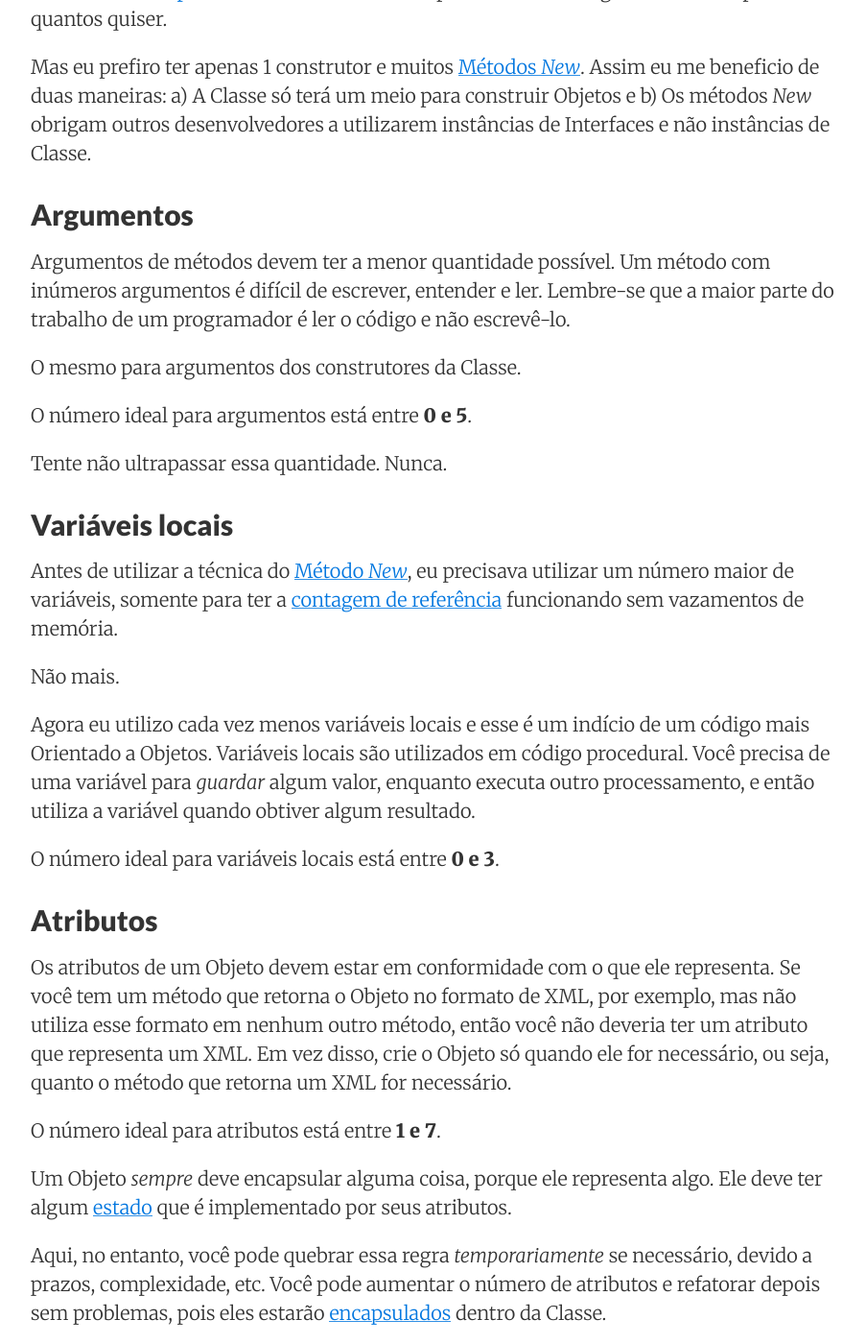
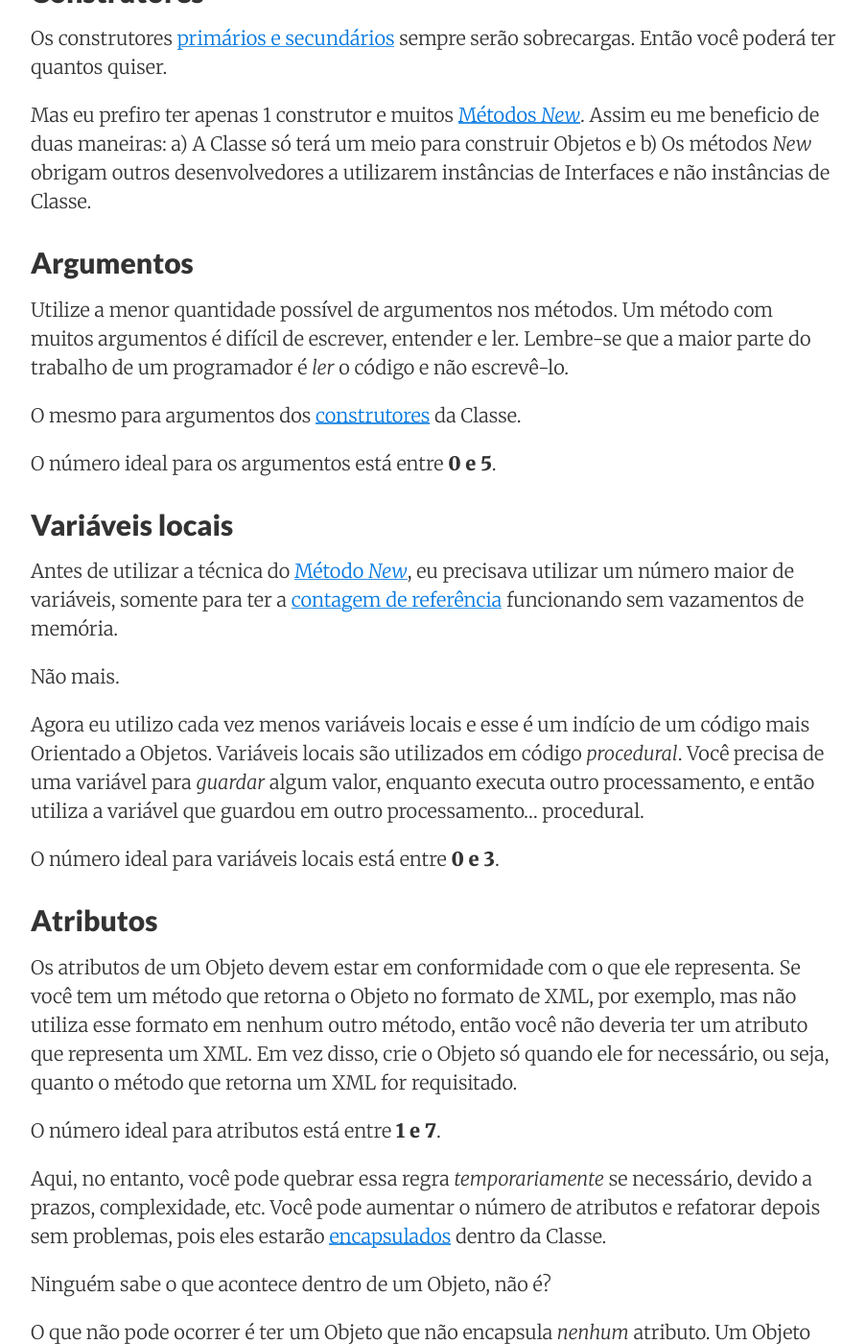
Before and after one commit to mdbs99/opp, a Jekyll site: the page built from _posts/2016-11-28-menos-e-mais.md, in a window 1280 px wide and 1400 px high, scrolled down 2206 px. Shown: the whole window at 96% size, without its empty margins (188-1091 px from the left). Built offline with Jekyll 4.4.1, drawn with Linux system fonts in a browser that asks for light colours; nearby versions of some CDN libraries; comment, search, counter and statistics services are not loaded; some of the changed text lies outside the part shown.

Commit message:
new post

```diff
--- a/_posts/2016-11-28-menos-e-mais.md
+++ b/_posts/2016-11-28-menos-e-mais.md
@@ -39,25 +39,26 @@
 Mais argumentos, mais informação, mais comunicações com outros
 Objetos. Então, teoricamente, o método está fazendo coisas demais.
 
-Nesse artigo vamos tentar definir alguns números ideais.
-Não presumo que você irá concordar com tudo o que ler abaixo.
-Eu só quero lhe mostrar meus números.
+Nesse artigo vou lhe mostrar alguns números ideais.
+
+Não presumo que você irá concordar com tudo o que ler abaixo mas,
+concordando ou não, esses são *meus* números.
 
 ## Métodos {#metodos}
 
 Interfaces devem ser pequenas, com poucos métodos.
 Não é por que a Interface representa
-um Carro que ela deverá conter todos os métodos inimagináveis
+um `Carro` que ela deverá conter todos os métodos inimagináveis
 para implementar o comportamento de um Carro.
 
 Cada Interface deve ter o número de métodos que represente uma
 [entidade]({% post_url 2016-02-29-objetos-representam-entidades %})
-num contexto bem delimitado.
+num contexto bem *delimitado*.
 
 O número de métodos ideal está entre **1 e 5** para Interfaces e,
 consequentemente, é o mesmo para Classes.
 
-No entanto eu não considero os métodos sobrecarregados, ou seja, se
+No entanto eu não considero a sobrecarga de métodos nessa contagem, ou seja, se
 a Classe possui 3 métodos `Save` sobrecarregados, eu considero apenas
 como 1 método. Mas, mesmo que possa haver muitos métodos sobrecarregados,
 não quer dizer que a inteligência está dentro desses métodos. Não.
@@ -66,31 +67,30 @@
 
 ## Construtores {#construtores}
 
-Os construtores [primários e secundários](2016-03-21-construtores-da-classe-primario-secundarios)
+Os construtores [primários e secundários]({% post_url 2016-03-21-construtores-da-classe-primario-secundarios %})
 sempre serão sobrecargas. Então você poderá ter quantos quiser.
 
 Mas eu prefiro ter apenas 1 construtor e muitos
-[Métodos *New*](2016-01-10-interfaces-e-o-metodo-estatico-new). Assim eu me
+[Métodos *New*]({% post_url 2016-01-10-interfaces-e-o-metodo-estatico-new %}). Assim eu me
 beneficio de duas maneiras: a) A Classe só terá um meio para construir
 Objetos e b) Os métodos *New* obrigam outros desenvolvedores a utilizarem
 instâncias de Interfaces e não instâncias de Classe.
 
 ## Argumentos {#argumentos}
 
-Argumentos de métodos devem ter a menor quantidade possível. Um método com
-inúmeros argumentos é difícil de escrever, entender e ler. Lembre-se
-que a maior parte do trabalho de um programador é ler o código e não
+Utilize a menor quantidade possível de argumentos nos métodos.
+Um método com muitos argumentos é difícil de escrever, entender e ler.
+Lembre-se que a maior parte do trabalho de um programador é *ler* o código e não
 escrevê-lo.
 
-O mesmo para argumentos dos construtores da Classe.
+O mesmo para argumentos dos [construtores]({% post_url 2016-03-21-construtores-da-classe-primario-secundarios %})
+da Classe.
 
-O número ideal para argumentos está entre **0 e 5**.
-
-Tente não ultrapassar essa quantidade. Nunca.
+O número ideal para os argumentos está entre **0 e 5**.
 
 ## Variáveis locais {#variaveis-locais}
 
-Antes de utilizar a técnica do [Método *New*](2016-01-10-interfaces-e-o-metodo-estatico-new),
+Antes de utilizar a técnica do [Método *New*]({% post_url 2016-01-10-interfaces-e-o-metodo-estatico-new %}),
 eu precisava utilizar um número maior de variáveis, somente para
 ter a [contagem de referência](http://docwiki.embarcadero.com/RADStudio/Seattle/en/Using_Reference_Counting)
 funcionando sem vazamentos de memória.
@@ -99,9 +99,9 @@
 
 Agora eu utilizo cada vez menos variáveis locais e esse é um indício
 de um código mais Orientado a Objetos. Variáveis locais são utilizados
-em código procedural. Você precisa de uma variável para *guardar* algum
+em código *procedural*. Você precisa de uma variável para *guardar* algum
 valor, enquanto executa outro processamento, e então utiliza a variável
-quando obtiver algum resultado.
+que guardou em outro processamento... procedural.
 
 O número ideal para variáveis locais está entre **0 e 3**.
 
@@ -112,13 +112,9 @@
 de XML, por exemplo, mas não utiliza esse formato em nenhum outro
 método, então você não deveria ter um atributo que representa um XML.
 Em vez disso, crie o Objeto só quando ele for necessário, ou seja,
-quanto o método que retorna um XML for necessário.
+quanto o método que retorna um XML for requisitado.
 
 O número ideal para atributos está entre **1 e 7**.
-
-Um Objeto *sempre* deve encapsular alguma coisa, porque ele representa
-algo. Ele deve ter algum [estado]({% post_url 2016-04-04-objetos-sem-estado %})
-que é implementado por seus atributos.
 
 Aqui, no entanto, você pode quebrar essa regra *temporariamente* se
 necessário, devido a prazos, complexidade, etc. Você pode aumentar
@@ -128,6 +124,11 @@
 
 Ninguém sabe o que acontece dentro de um Objeto, não é?
 
+O que não pode ocorrer é ter um Objeto que não encapsula *nenhum* atributo.
+Um Objeto *sempre* deve encapsular alguma coisa, porque ele representa
+algo. Ele deve ter algum [estado]({% post_url 2016-04-04-objetos-sem-estado %})
+que é implementado por seus atributos.
+
 ## Classes na Unidade {#classes}
 
 A linguagem Object Pascal foi uma das primeiras a implementar o conceito
@@ -147,17 +149,21 @@
 
 ## Conclusão {#conclusao}
 
-Definir números máximos para o uso de qualquer coisa, é o mesmo que restringir.
+Definir números máximos de usabilidade, é o mesmo que *restringir*.
 E restrição pode ser uma coisa boa. Restrição nos faz pensar em como tornar as
-coisas mais eficazes e com menos desperdícios.
+coisas mais *eficazes* e com menos *desperdícios*.
 
-Para uma viagem fora do seu país, você precisa planejar com cuidado o que levar na mochila.
-Você deve escolher o que é mais *importante* e *essencial*, nada a mais.
-O motivo é viajar leve e curtir ao máximo, sem se preocupar com inúmeros objetos
-ou malas cheias de coisas que você deve arrastar com você.
+Pense bem. Para fazer uma viagem para fora do seu país, por exemplo, você precisa
+planejar com cuidado o que levar na mochila.
+Você deve escolher o que é mais *importante* e *essencial*, e nada a mais.
+O motivo é viajar *leve* e curtir ao máximo, sem se preocupar com inúmeros objetos
+ou malas cheias de coisas que você estaria arrastando com você.
 
-O mesmo vale para o seu código. Mantenha tudo *leve* e *simples*, apenas com o essencial.
+É muito mais difícil *pensar* no que é essencial ao invés de "por tudo na mala",
+mas é um exercício que vale a pena fazer. Você fica abismado ao saber que necessita
+de tão pouco.
 
-Menos é mais.
+O mesmo vale para o seu código. Mantenha tudo *leve* e *simples*.
+Apenas com o essencial. Porque **menos, é mais**.
 
 Até logo.
```
Also changed, not shown: other parts of _posts/2016-11-28-menos-e-mais.md (+5 -4 lines).
